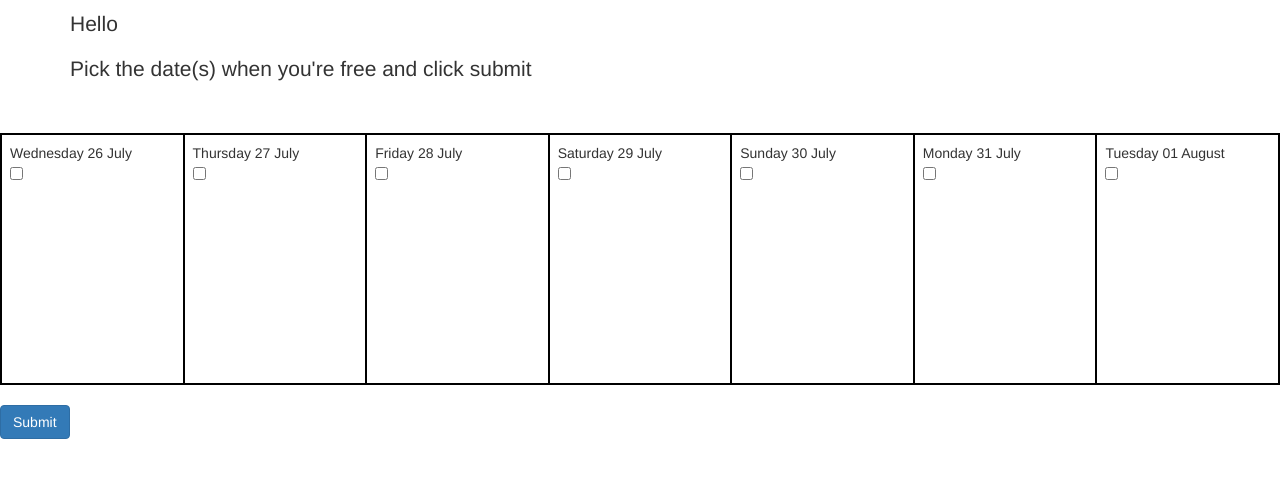
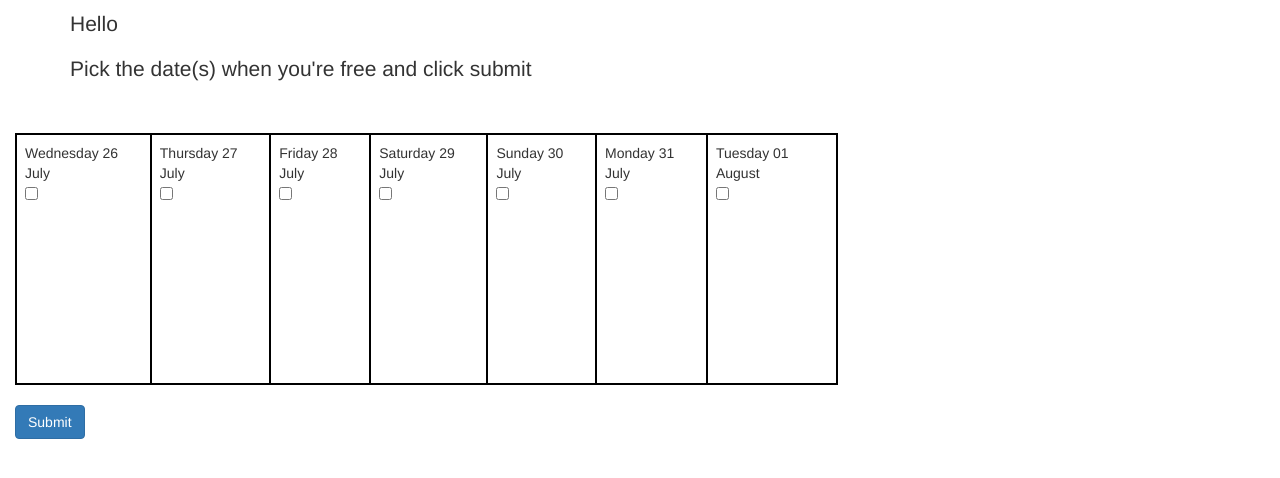
Before and after one commit to cmartin-cay/Pandemic_Planner, a Flask app: page /colin in a window 1280 px wide. Shown: the part 51-529 px from the top of the page. Run offline with Flask 2, Linux system fonts and the light colour scheme; data that the repository does not hold is empty; some libraries are stand-ins or nearby versions.

Commit message:
Small changes to table layout

```diff
--- a/app/templates/player.html
+++ b/app/templates/player.html
@@ -8,12 +8,13 @@
         </div>
     </div>
  <form action="" method="post">
-    <div class="table-responsive">
+     <div class="col-xs-12 col-sm-12 col-md-8 col-lg-8">
+     <div class="table-responsive">
         <table class="table">
             <tbody>
             <tr>
                 {% for _ in range(0,7) %}
-                <td class="col-xs-1">{{ (today + timedelta(days=_)).strftime('%A %d %B') }}<br>
+                <td> {{ (today + timedelta(days=_)).strftime('%A %d %B') }}<br>
                     <input type="checkbox" name="chosen_day" value="{{ (today + timedelta(days=_)) }}"></td>
                 {% endfor %}
             </tr>
@@ -22,5 +23,6 @@
         <button type="submit" name="submit" class="btn btn-primary">Submit</button>
 
     </div>
+     </div>
  </form>
 {% endblock %}
```
